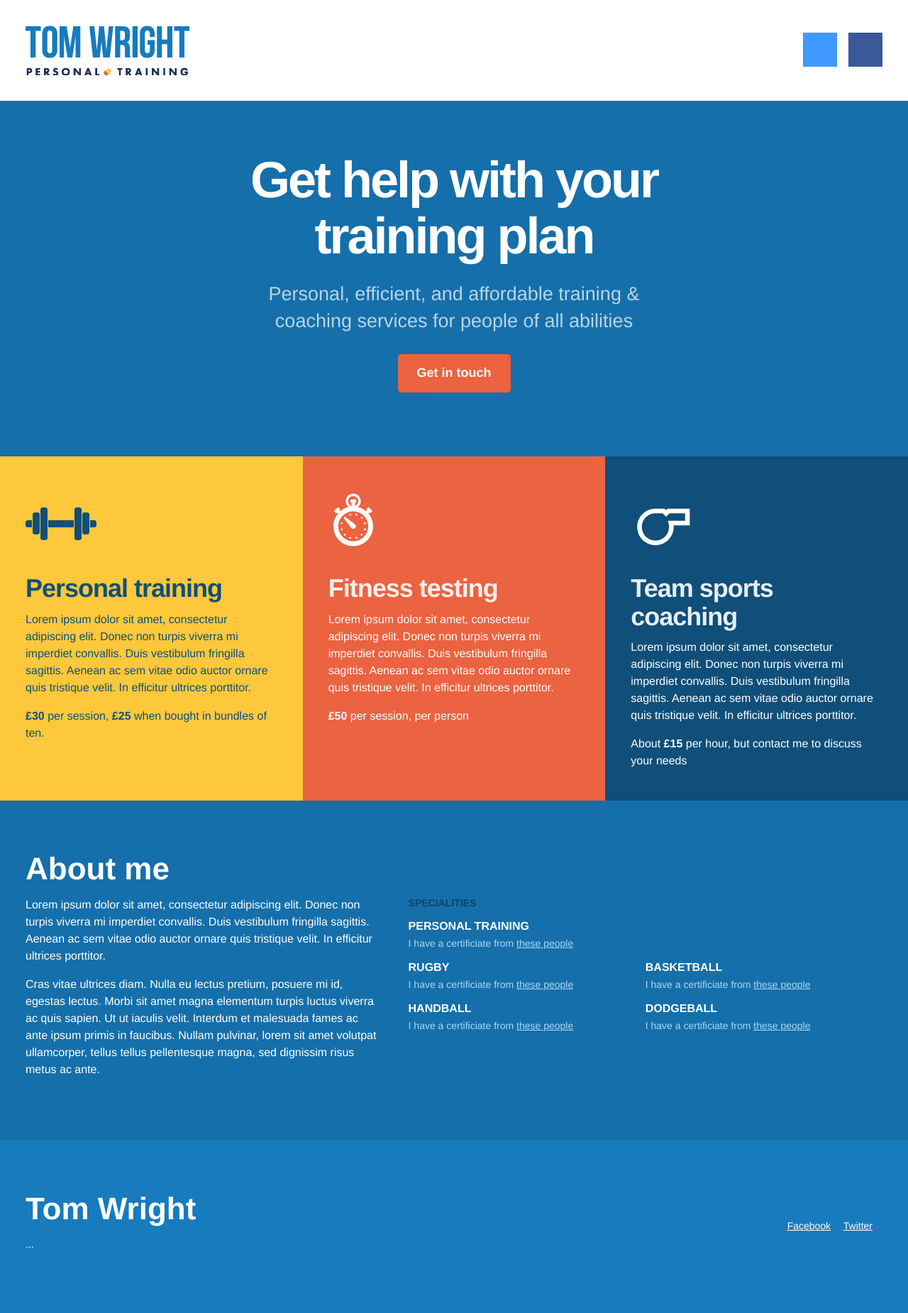
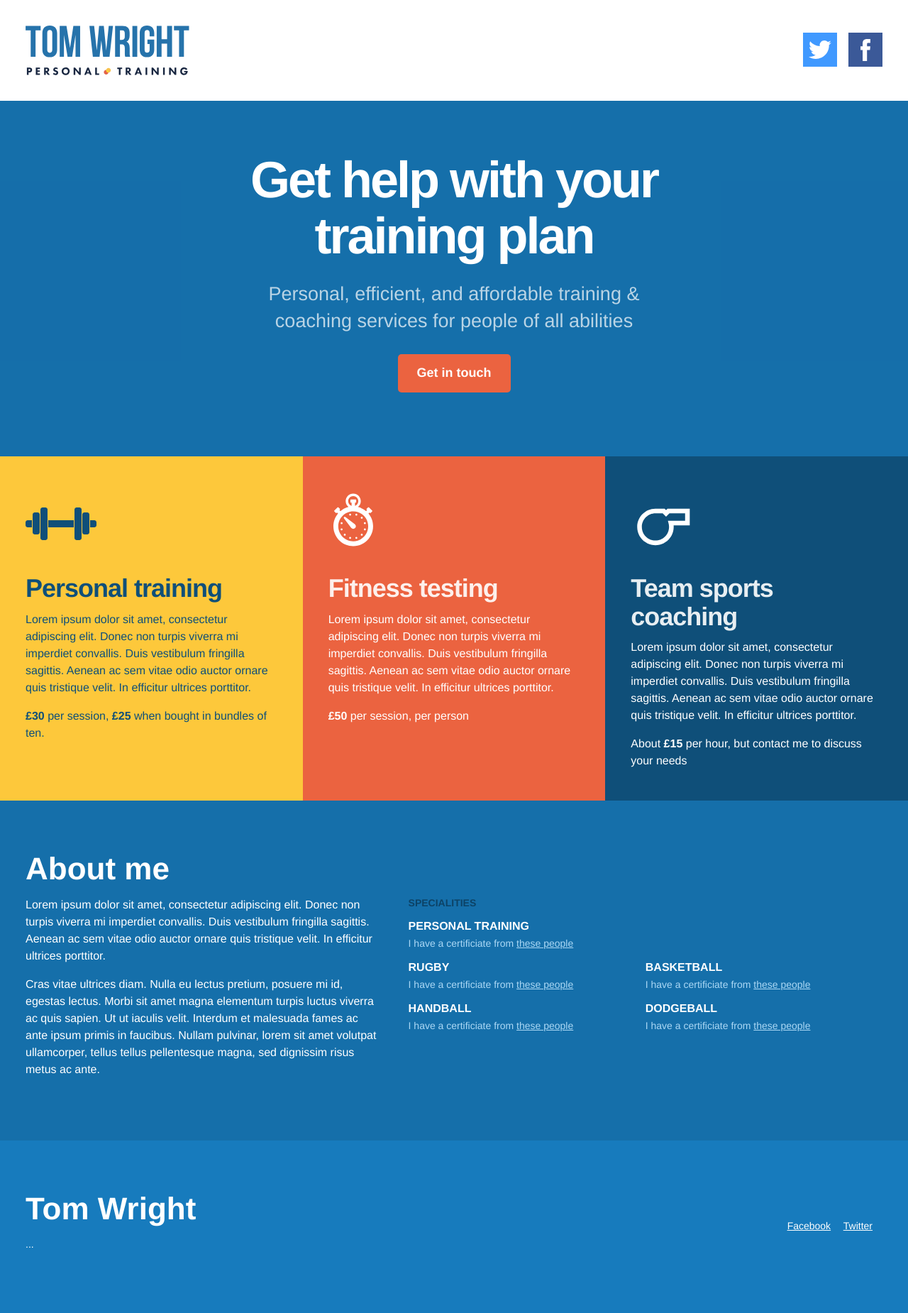
Before and after one commit to wrightmartin/tom-wright, a Jekyll site: the page built from index.html, in a window 1280 px wide. Shown: the whole page at 71% size. Built offline with Jekyll 4.4.1, drawn with Linux system fonts in a browser that asks for light colours; nearby versions of some CDN libraries.

Commit message:
added svgs for all header images

```diff
--- a/_includes/header.html
+++ b/_includes/header.html
@@ -4,7 +4,7 @@
             <a href="/"><h1>Tom Wright Personal Training</h1></a>
         </div>
         <div class="site-header__social">
-            <a href="#" class="social__link social__link--twitter"></a>
+            <a href="#" class="social__link social__link--twitter">Twitter</a>
             <a href="#" class="social__link social__link--facebook">Facebook</a>
         </div>
     </div>
--- a/_sass/_site-header.scss
+++ b/_sass/_site-header.scss
@@ -18,10 +18,7 @@
     height: 70px;
     width: 231px;
     background-size: 231px 70px;
-    background-image: url('../assets/img/tom-wright-logo.png');
-    @media ($high-dpi-screen) {
-        background-image: url('../assets/img/tom-wright-logo@2.png');
-    }
+    background-image: url('../assets/img/tom-wright-logo.svg');
     background-position: top left;
     background-repeat: no-repeat;
     @media (min-width: $medium_screen) {
@@ -50,6 +47,9 @@
     width: 3em;
     height: 3em;
     font-weight: bold;
+    background-position: center;
+    background-size: 2em;
+    background-repeat: no-repeat;
     @media (min-width: $medium_screen) {
         font-size: 16px;
         margin: 0 0 0 1em;
@@ -58,8 +58,22 @@
 
 .social__link--twitter {
     background-color: #4099ff;
+    background-image: url('../assets/img/twitter.svg');
+    &:hover,
+    &:active,
+    &:focus {
+        background-color: darken(#4099ff, 10%);
+    }
+
 }
 
 .social__link--facebook {
     background-color: #3B5998;
+    background-image: url('../assets/img/facebook.svg');
+    background-size: 0.9em;
+    &:hover,
+    &:active,
+    &:focus {
+        background-color: darken(#3B5998, 10%);
+    }
 }
```
Also changed, not shown: assets/img/facebook.svg (added), assets/img/tom-wright-logo.svg (added), assets/img/twitter.svg (added).
